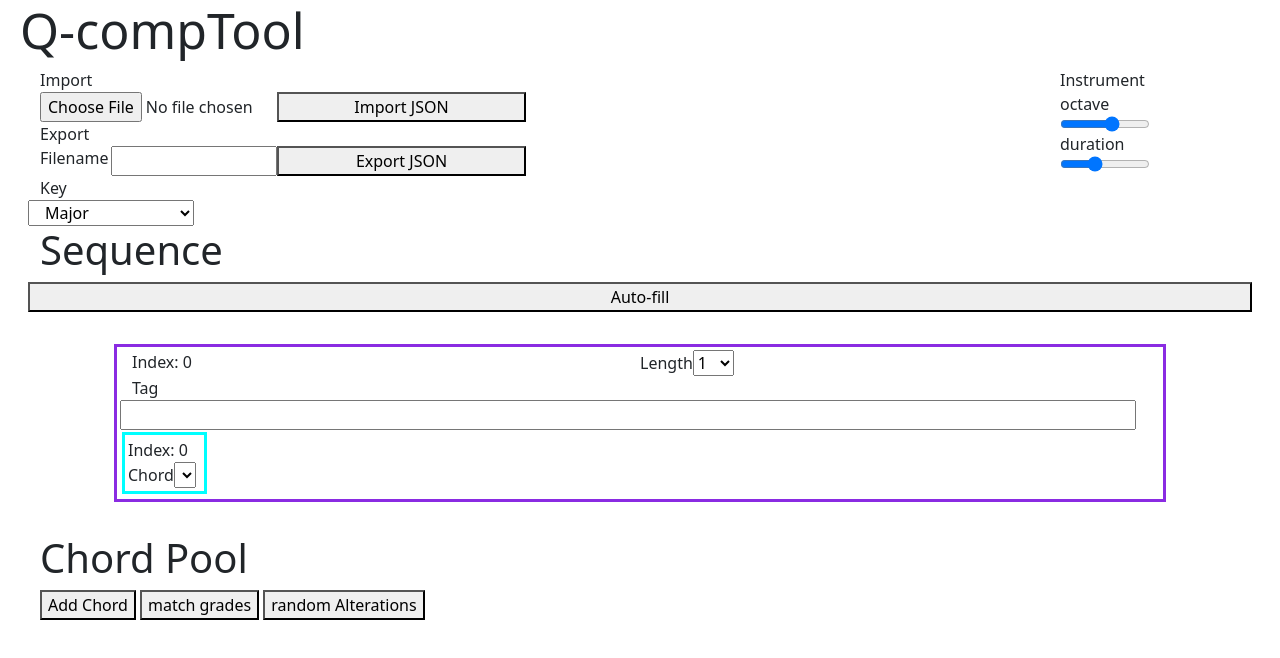
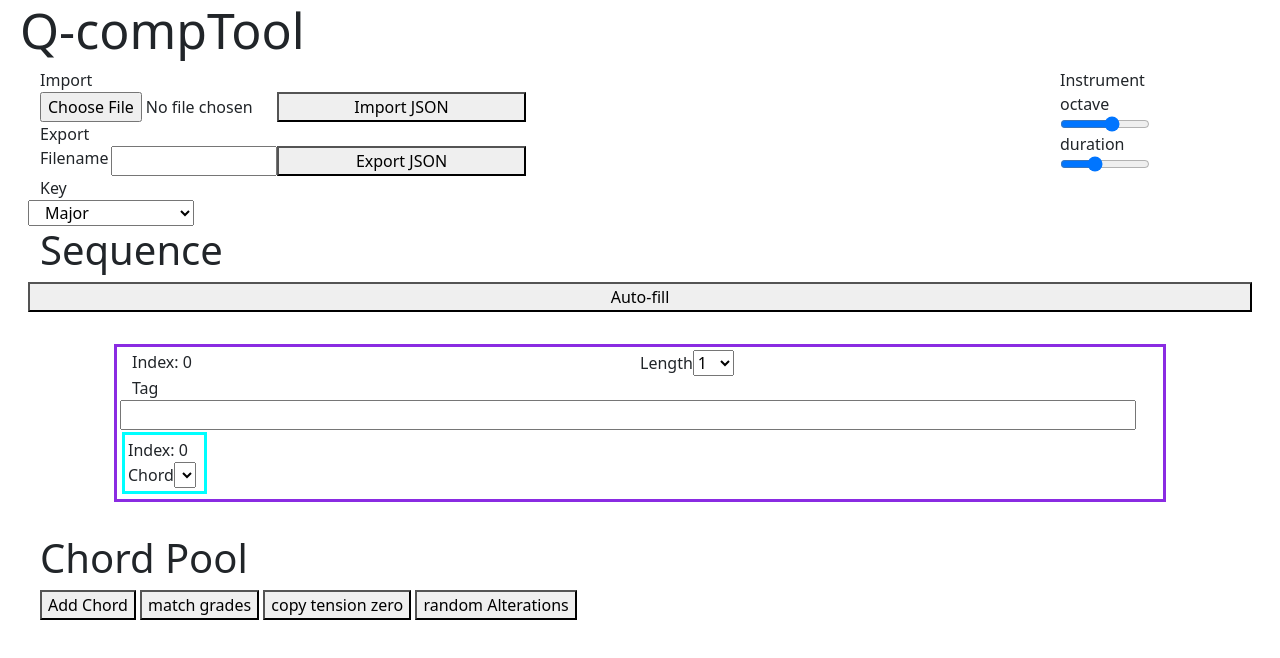
Before and after one commit to aptrn/Q-compTool, a plain HTML site: page index.html in a window 1280 px wide. Drawn offline with Linux system fonts and the light colour scheme; files whose address does not match are found by name.

Commit message:
add copy tension zero

```diff
--- a/index.html
+++ b/index.html
@@ -78,6 +78,7 @@
                 <h1>Chord Pool</h1>
                 <button class='addChord'>Add Chord</button>
                 <button class='matchGrades' onclick="matchGrades()">match grades</button>
+                <button class='copyTensionZero' onclick="copyTensionZero()">copy tension zero</button>
                 <button class='randomAlterations' onclick="randomAlterations()">random Alterations</button>
             </div>
             <div id="chordsPool"  class="row">
--- a/src/handleUI.js
+++ b/src/handleUI.js
@@ -633,6 +633,21 @@ function randomAlterations(){
     updateValues();
 }
 
+function copyTensionZero(){
+    let tensions = $($("#chordsPool").find(".tension-sel"));
+    let currentTension = new Array(tensions.length);
+    let i = 0;
+    for(let t = 0; t < tensions.length; t+=4){
+        currentTension[i] = tensions[t].value;
+        tensions[t + 1].value = currentTension[i];
+        tensions[t + 2].value = currentTension[i];
+        tensions[t + 3].value = currentTension[i];
+        i++;
+    }
+    updateValues();
+}
+
+
 function createFromJson(object){
     output = object;
 
```
